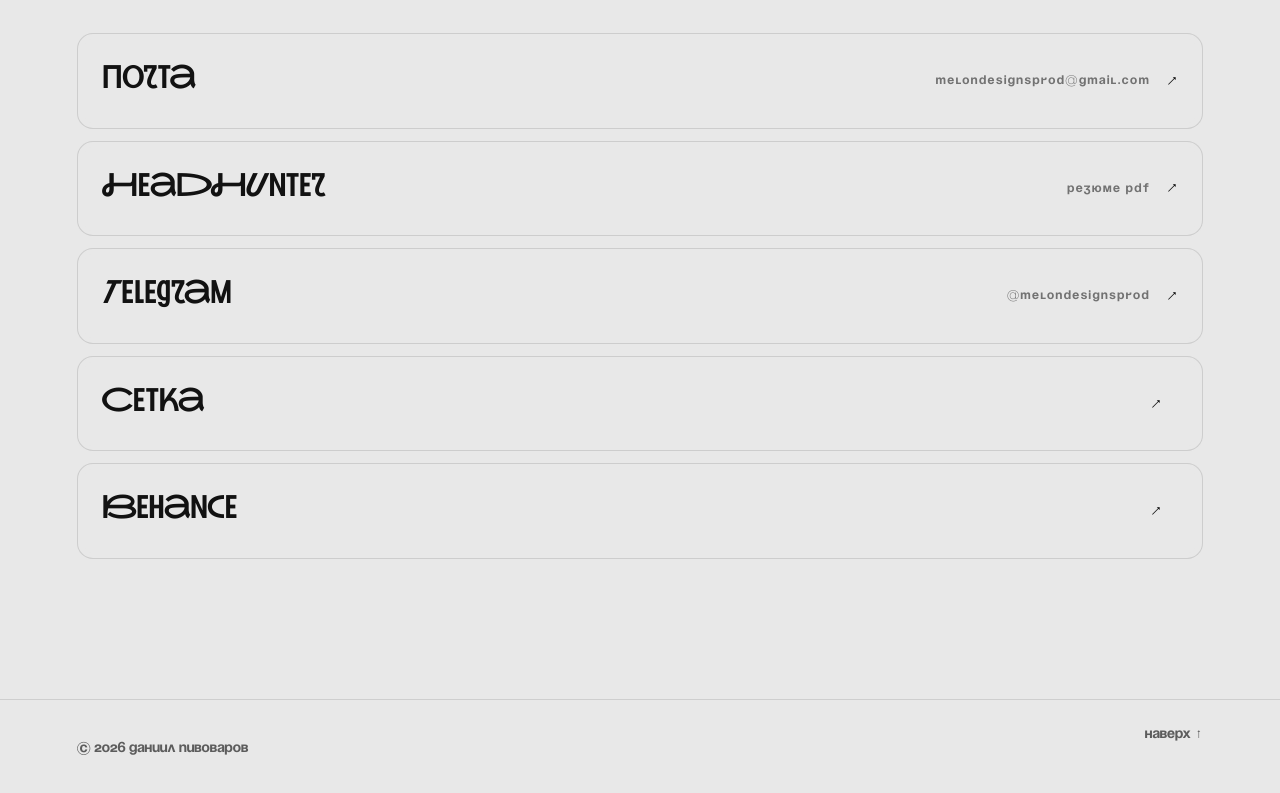
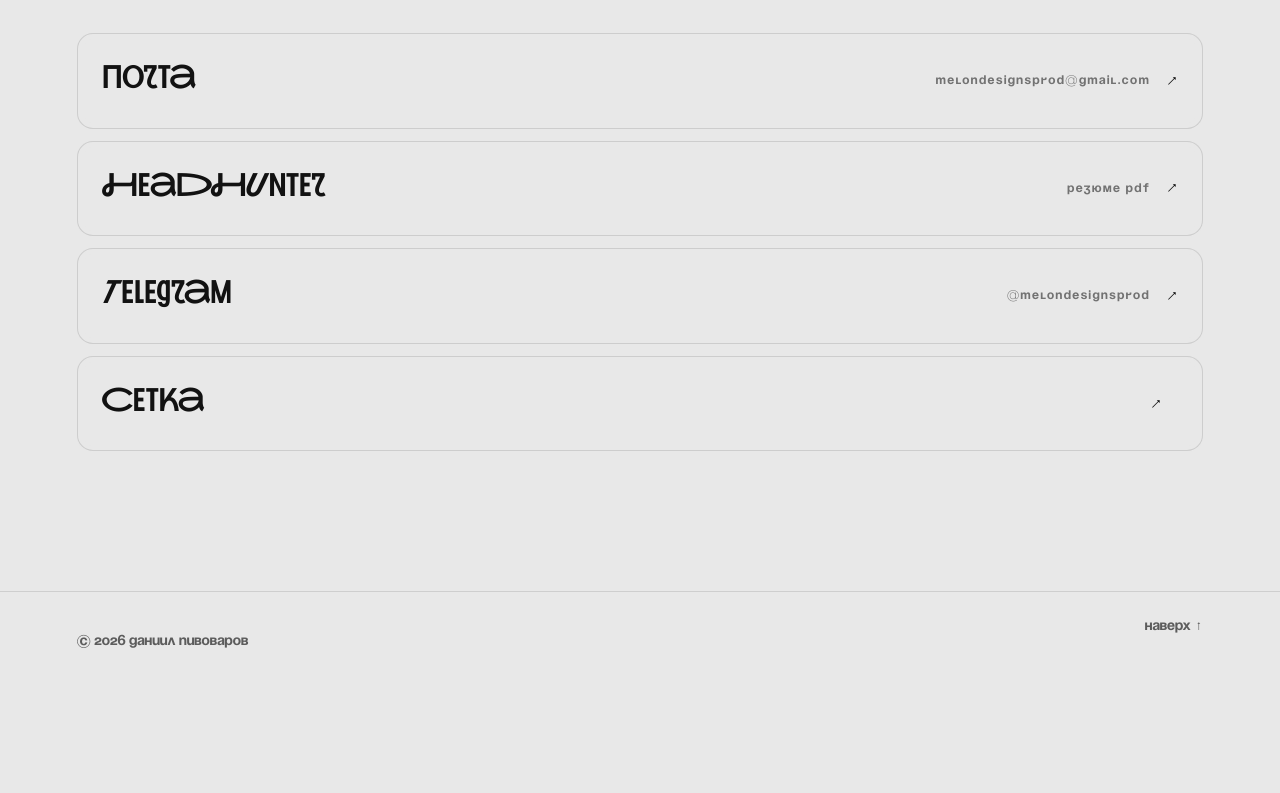
Before and after one commit to Jabka-source/Jabka-source.github.io, a website with bundled scripts: page index.html in a window 1280 px wide. Shown: the part 2451-3244 px from the top of the page. After the commit the page ends 3158 px from the top, so only its background shows below. Built offline with nearby package versions, Linux system fonts and the light colour scheme.

Commit message:
Add files via upload

```diff
--- a/index.html
+++ b/index.html
@@ -253,15 +253,6 @@
               <span class="contact__link-label">Сетка</span>
               <span class="contact__link-arrow">↗</span>
             </a>
-            <a
-              class="contact__link contact__link--behance"
-              href="https://www.behance.net/"
-              target="_blank"
-              rel="noopener noreferrer"
-            >
-              <span class="contact__link-label">Behance</span>
-              <span class="contact__link-arrow">↗</span>
-            </a>
           </div>
         </div>
       </section>
```
